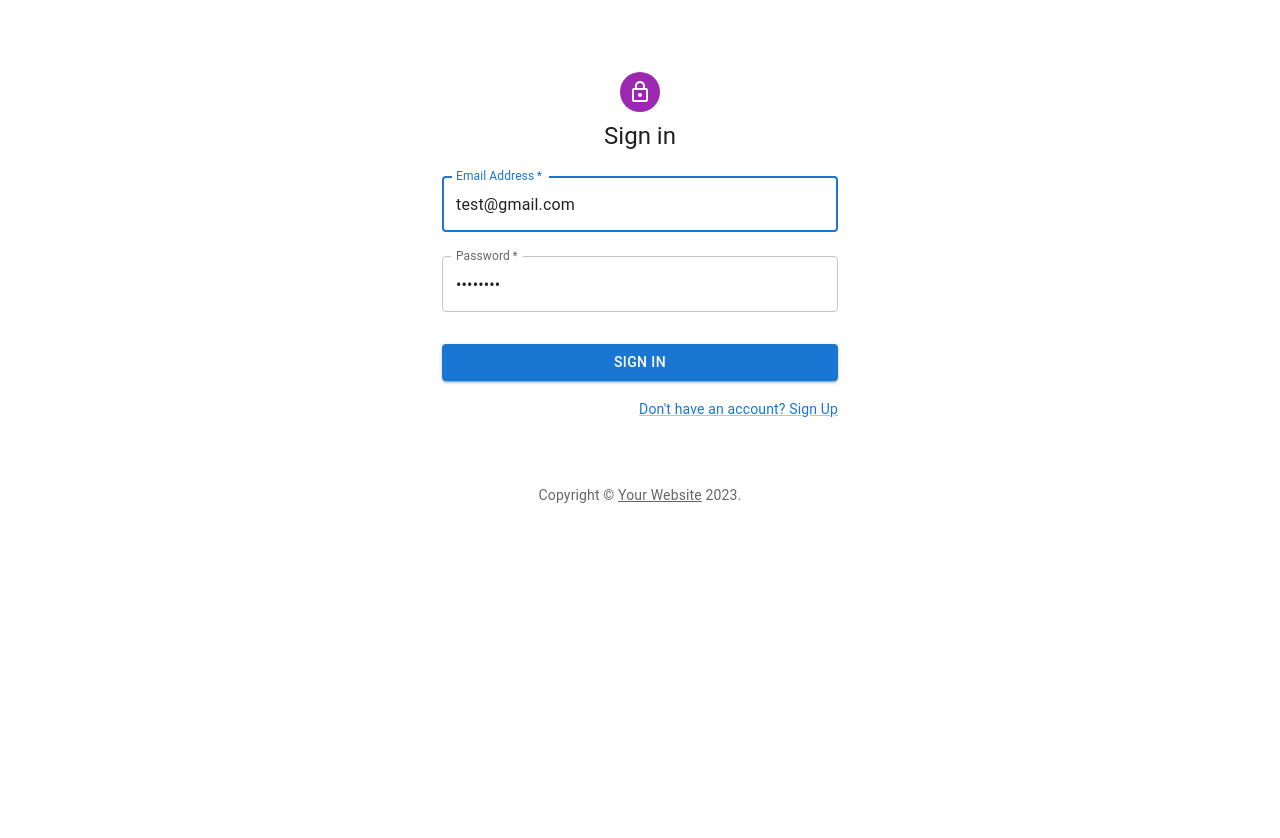
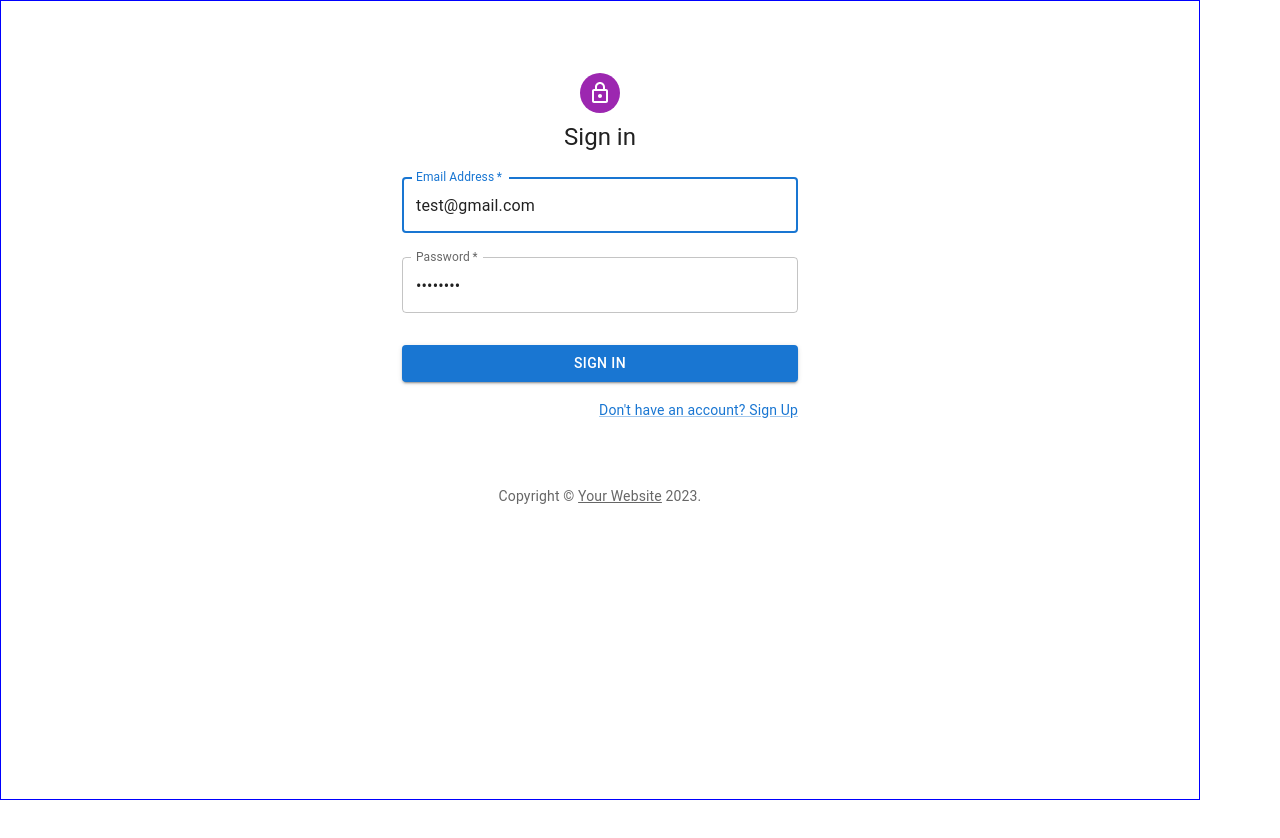
Before and after one commit to danielflorencio/chatbot, a React (Vite) app in the folder client/: page /login in a window 1280 px wide. Shown: the top 838 px of the page. After the commit the page ends 800 px from the top, so only its background shows below. Built offline with nearby package versions, Linux system fonts and the light colour scheme.

Commit message:
Removed one of the invisible great paddings in the applications that were causing problems with the UI.

```diff
--- a/client/src/components/ChatFLow/Index.tsx
+++ b/client/src/components/ChatFLow/Index.tsx
@@ -53,7 +53,7 @@ export default function ChatFlows(){
   );
 
   return (
-    <Box sx={{height: '100vh', width: '100%', marginBottom: '5vh'}}>
+    <Box sx={{height: '90vh', width: '100vw', marginBottom: '5vh', border: '1px solid green'}}>
     <ReactFlow
       nodes={nodes}
       edges={edges}
@@ -63,7 +63,7 @@ export default function ChatFlows(){
       nodeTypes={nodeTypes}
       fitView
       connectionMode={ConnectionMode.Loose}
-      style={{border: '1px solid #ccc', height: '100%', width: '100vw'}}
+      style={{border: '1px solid #ccc', height: '100%', width: '100%'}}
     >
       <Background
         gap={12}
--- a/client/src/components/ResponsiveDrawer.tsx/index.tsx
+++ b/client/src/components/ResponsiveDrawer.tsx/index.tsx
@@ -42,7 +42,7 @@ export default function ResponsiveDrawer(props: Props) {
   const container = window !== undefined ? () => window().document.body : undefined;
 
   return (
-    <Box sx={{ display: 'flex', paddingBottom: 10 }}>
+    <Box sx={{ display: 'flex', paddingBottom: 10, border: '1px solid yellow' }}>
       <CssBaseline />
       <AppBar
         position="fixed"
@@ -75,7 +75,7 @@ export default function ResponsiveDrawer(props: Props) {
       </Drawer>
       <Box
         component="main"
-        sx={{ height: '100%', width: '100%' }}
+        sx={{ height: '100%', width: '100%', border: '1px solid red'}}
       >
         <Toolbar />
           {props.children}
--- a/client/src/index.css
+++ b/client/src/index.css
@@ -10,6 +10,7 @@
   -moz-osx-font-smoothing: grayscale;
   -webkit-text-size-adjust: 100%;
   min-height: 100vh;
+  padding: 0;
 }
 body {
   margin: 0;
--- a/client/src/main.tsx
+++ b/client/src/main.tsx
@@ -50,8 +50,8 @@ const router = createBrowserRouter([
 ReactDOM.createRoot(document.getElementById('root') as HTMLElement).render(
   <React.StrictMode>
     <Provider store={store}>
-      <CssBaseline enableColorScheme/>
-      <Container sx={{ height: '100vh', width: 1}}>
+      {/* <CssBaseline enableColorScheme/> */}
+      <Container sx={{ height: '100vh', width: 1, border: '1px solid blue', padding: 0, margin: 0}}>
         <RouterProvider router={router}/>
         {/* <App/> */}
       </Container>
```
